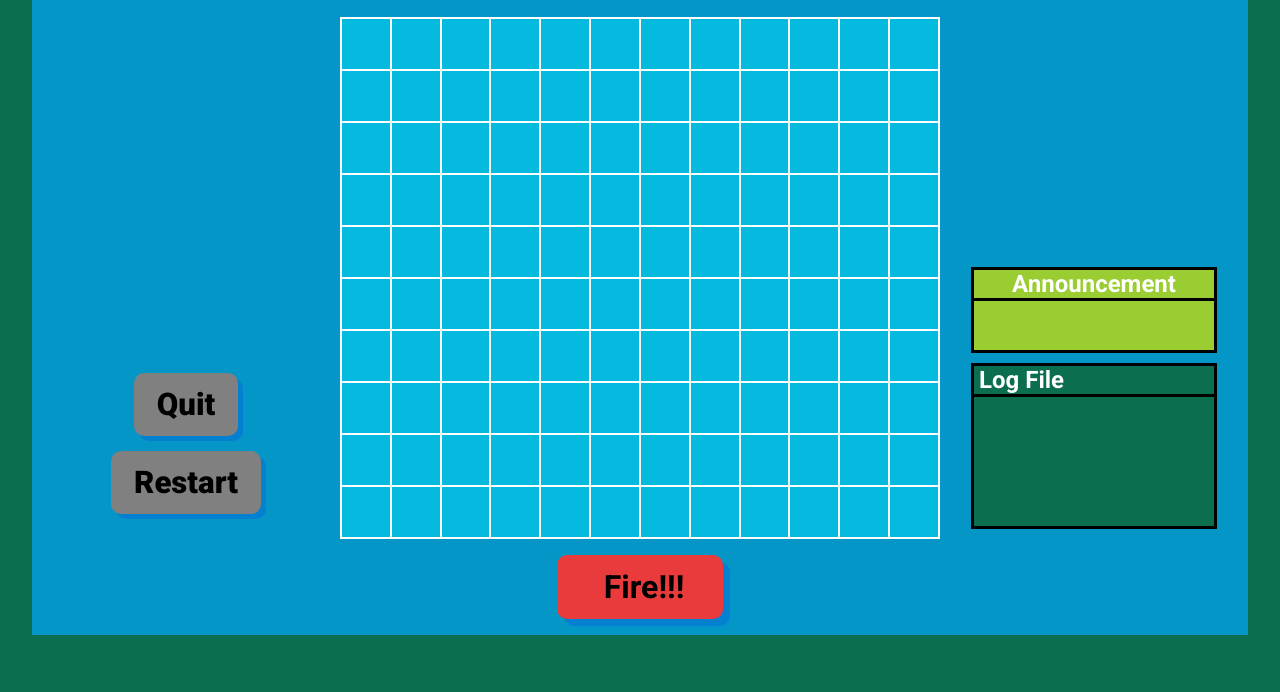
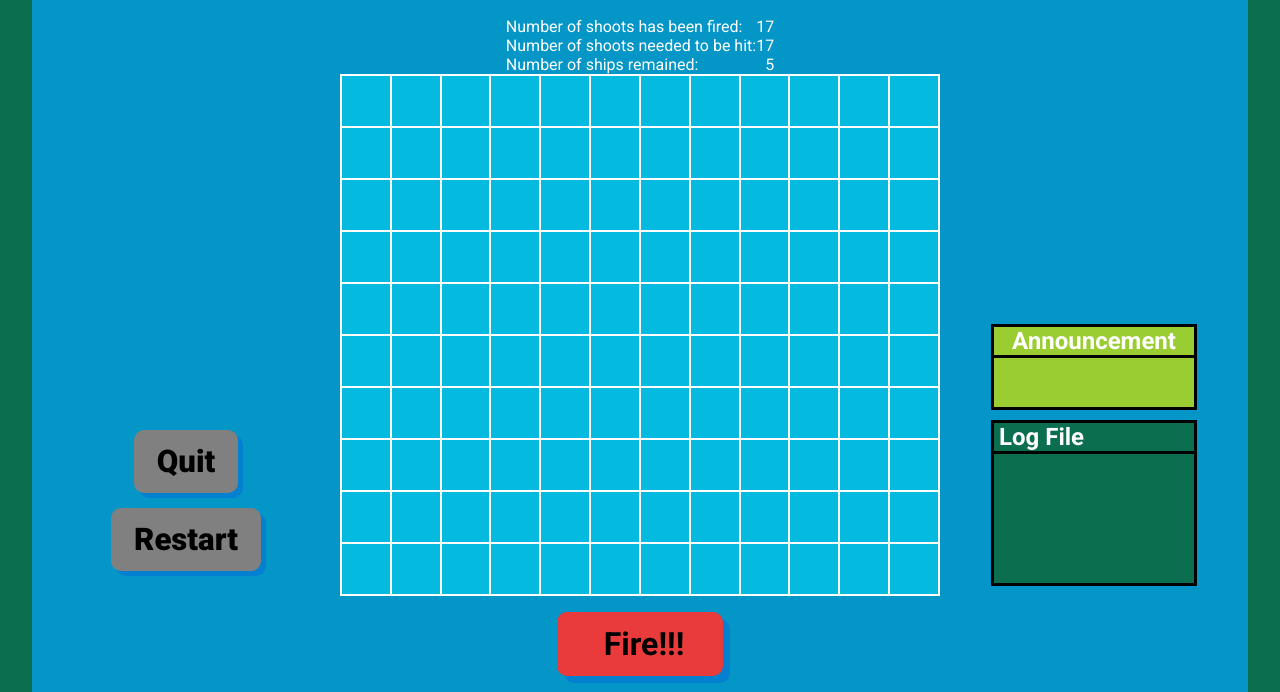
Before and after one commit to KhoaDinhNguyen/BattleShip, a plain HTML site: page gamePlay.html in a window 1280 px wide. Shown: the part 111-803 px from the top of the page. Drawn offline with Linux system fonts and the light colour scheme; a web font is replaced by a local one.

Commit message:
feat: add new features (ship remains)

```diff
--- a/gamePlay.html
+++ b/gamePlay.html
@@ -29,6 +29,11 @@
     </header>
     <main>
       <h1>Battleship</h1>
+      <div class="shoot">
+        <p>Number of shoots has been fired: <span>17</span></p>
+        <p>Number of shoots needed to be hit: <span>17</span></p>
+        <p>Number of ships remained: <span>5</span></p>
+      </div>
       <div id="board">
         <table class="playboard">
           <tbody>
@@ -186,6 +191,9 @@
             <ul id="logFileList">
             </ul>
           </div>
+          <div class="shipShape">
+
+          </div>
         </div>
         <div id="interact">
           <h2 class="quit">Quit</h2>
--- a/source/css/gamePlay.css
+++ b/source/css/gamePlay.css
@@ -280,6 +280,7 @@ table.playboard td:hover {
   height: 100px;
   background-color: #0b6e4f;
   overflow-y: auto;
+  scrollbar-color: blue;
 }
 
 .logfile h2 {
@@ -291,6 +292,8 @@ table.playboard td:hover {
 .logfile ul {
   opacity: 0.8;
   list-style-position: inside;
+  display: flex;
+  flex-flow: column-reverse;
 }
 
 .logfile ul li {
@@ -341,12 +344,12 @@ table.playboard td:hover {
   }
 
   .logfile {
-    width: 15rem;
+    width: 12.5rem;
     height: 10rem;
   }
 
   .info {
-    width: 15rem;
+    width: 12.5rem;
     height: 5rem;
   }
 
@@ -354,3 +357,22 @@ table.playboard td:hover {
     top: 8px;
   }
 }
+
+/*============================= shot remain ======================= */
+.shoot {
+  color: white;
+  text-align: left;
+  width: max-content;
+  margin: 0 auto;
+}
+
+.shoot p{
+  display: flex;
+  justify-content: space-between;
+}
+
+@media only screen and (min-width: 40rem) and (max-width: 64rem) {
+  .shoot {
+    margin-left: 6rem;
+  }
+}
```
